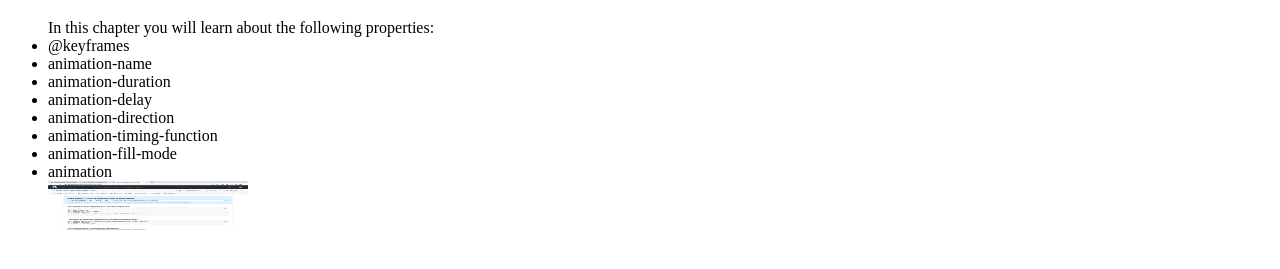
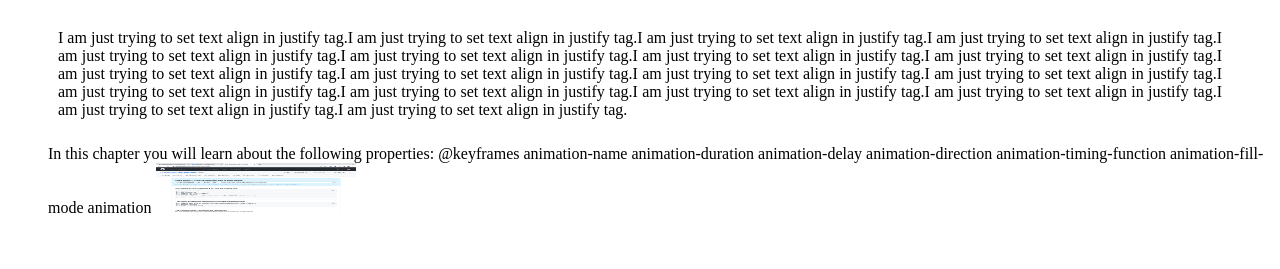
Before and after one commit to Alok52682/My-first-repo, a plain HTML site: page index.html in a window 1280 px wide. Shown: the part 61-330 px from the top of the page. Drawn offline with Linux system fonts and the light colour scheme.

Commit message:
added paragraph  to test text aligh

```diff
--- a/index.html
+++ b/index.html
@@ -5,10 +5,23 @@
     <meta http-equiv="X-UA-Compatible" content="IE=edge">
     <meta name="viewport" content="width=device-width, initial-scale=1.0">
     <title>My first Repo</title>
+    <style>
+        p{
+            text-align: justify;
+            padding:10px 50px;
+
+
+        }
+
+        li{
+            display:inline;
+        }
+    </style>
 </head>
 <body>
     <h1>Git chalaiya kothin moja bai kothin feelings</h1>
-    <ul>
+    <p>I am just trying to set text align in justify tag.I am just trying to set text align in justify tag.I am just trying to set text align in justify tag.I am just trying to set text align in justify tag.I am just trying to set text align in justify tag.I am just trying to set text align in justify tag.I am just trying to set text align in justify tag.I am just trying to set text align in justify tag.I am just trying to set text align in justify tag.I am just trying to set text align in justify tag.I am just trying to set text align in justify tag.I am just trying to set text align in justify tag.I am just trying to set text align in justify tag.I am just trying to set text align in justify tag.I am just trying to set text align in justify tag.I am just trying to set text align in justify tag.I am just trying to set text align in justify tag.I am just trying to set text align in justify tag.</p>
+    <ul class="try">
         In this chapter you will learn about the following properties:
 
         <li>@keyframes</li>
@@ -24,5 +37,6 @@
 
     </ul>
 
+
 </body>
 </html>
```
